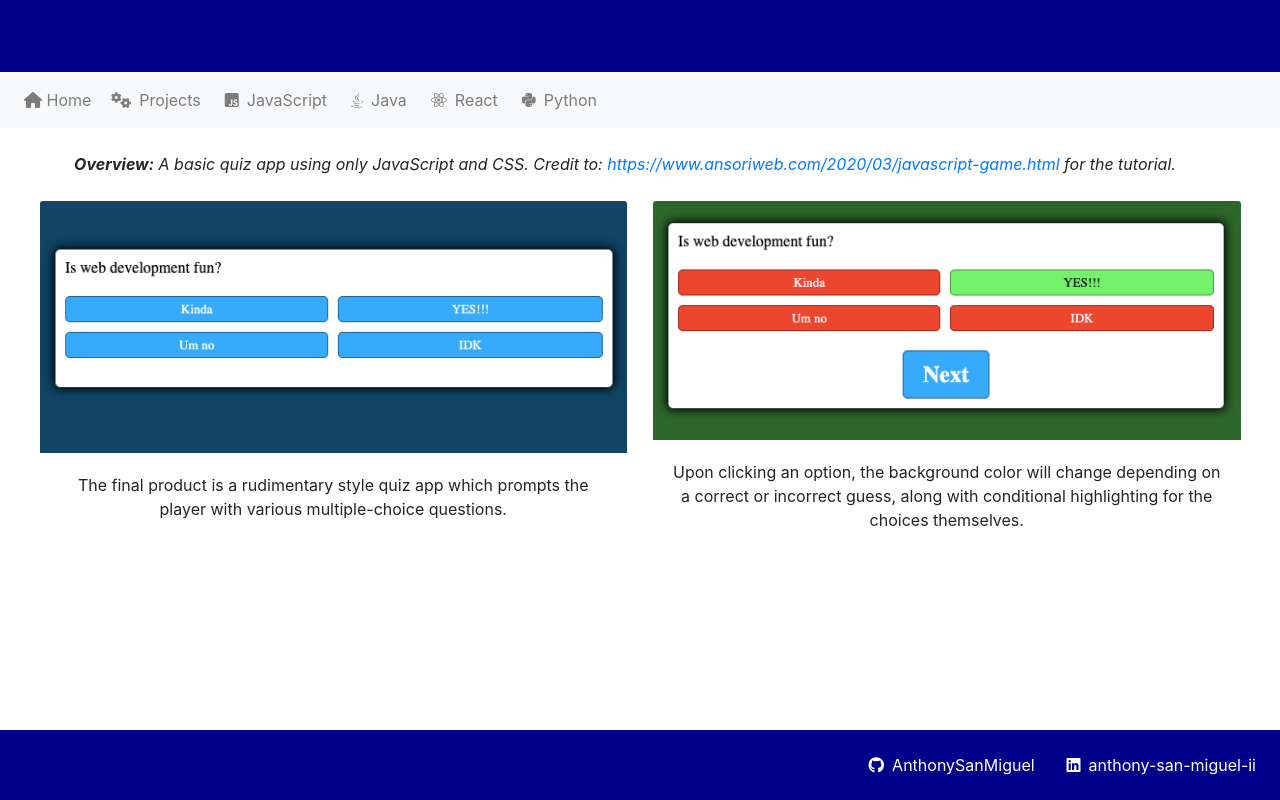
After one commit to AnthonySanMiguel/codeup-spring-exercises, a Spring Boot app: page /js_quiz_app/js_quiz_app in a window 1280 px wide. The commit adds this page. Run offline with Spring Boot 4, Linux system fonts and the light colour scheme; the visitor is signed in with stand-in values (Sample User, id 1); some of the project's set-up classes (security, data sources, template engines, error pages and the like) are left out, and stand-ins take their place; some libraries are stand-ins or nearby versions.

Commit message:
added javascript quiz app tutorial to site

```diff
--- a/src/main/java/com/codeup/springblogapp/SecurityConfiguration.java
+++ b/src/main/java/com/codeup/springblogapp/SecurityConfiguration.java
@@ -92,6 +92,7 @@ public class SecurityConfiguration extends WebSecurityConfigurerAdapter {
                         "react_aliens_go_home/react_aliens_go_home",
                         "flappy_bird/flappy_bird",
                         "/javascript_tetris/javascript_tetris",
+                        "/js_quiz_app/js_quiz_app",
                         "/login"
 // Enter Here ----->
                 )
--- /dev/null
+++ b/src/main/java/com/codeup/springblogapp/controllers/QuizAppController.java
@@ -0,0 +1,13 @@
+package com.codeup.springblogapp.controllers;
+
+import org.springframework.stereotype.Controller;
+import org.springframework.web.bind.annotation.*;
+
+@Controller
+public class QuizAppController {
+
+    @GetMapping("/js_quiz_app/js_quiz_app")
+    public String quizAppPage() {
+        return "/js_quiz_app/js_quiz_app";
+    }
+}
--- /dev/null
+++ b/src/main/resources/templates/js_quiz_app/js_quiz_app.html
@@ -0,0 +1,29 @@
+<!DOCTYPE html>
+<html lang="en" xmlns:th="http://www.thymeleaf.org">
+<head th:replace="partials/partials :: head"><title>Movie Database</title></head>
+<body>
+<div th:replace="partials/partials :: top_banner"></div>
+<div th:replace="partials/partials :: standard_nav"></div>
+<div class="container">
+    <div class="row" style="width: 100%;">
+        <p class="mx-auto mt-4 mb-4"><em><strong>Overview:</strong> A basic quiz app using only JavaScript and CSS. Credit to: <a href="https://www.ansoriweb.com/2020/03/javascript-game.html">https://www.ansoriweb.com/2020/03/javascript-game.html</a> for the tutorial.</em></p>
+    </div>
+</div>
+<div class="row justify-content-center mb-4">
+    <div class="card border-white" style="width: 45%">
+        <img class="card-img-top" src="/img/quiz_app_1.png" alt="...">
+        <div class="card-body">
+            <p class="card-text text-center">The final product is a rudimentary style quiz app which prompts the player with various multiple-choice questions.</p>
+        </div>
+    </div>
+    <div class="card ml-4 border-white" style="width: 45%">
+        <img class="card-img-top" src="/img/quiz_app_2.png" alt="...">
+        <div class="card-body">
+            <p class="card-text text-center">Upon clicking an option, the background color will change depending on a correct or incorrect guess, along with conditional highlighting for the choices themselves.</p>
+        </div>
+    </div>
+</div>
+<div th:replace="partials/partials :: footer_nav"></div>
+<div th:replace="partials/partials :: footer"></div>
+</body>
+</html>
--- a/src/main/resources/templates/partials/partials.html
+++ b/src/main/resources/templates/partials/partials.html
@@ -63,6 +63,7 @@
                             <a class="dropdown-item" href="/exoplanet/exoplanet"><i class="fas fa-satellite-dish mr-2" sec:authorize="isAuthenticated()"></i>ExoPlanet Archive</a>
                             <a class="dropdown-item" href="/flappy_bird/flappy_bird"><i class="fab fa-earlybirds mr-2" sec:authorize="isAuthenticated()"></i>Flappy Bird</a>
                             <a class="dropdown-item" href="/javascript_tetris/javascript_tetris"><i class="fas fa-shapes mr-2" sec:authorize="isAuthenticated()"></i>Tetris</a>
+                            <a class="dropdown-item" href="/js_quiz_app/js_quiz_app"><i class="fas fa-question-circle mr-2" sec:authorize="isAuthenticated()"></i>Quiz Game</a>
                         </div>
                     </div>
                 </li>
```
Also changed, not shown: src/main/resources/static/img/quiz_app_1.png (added), src/main/resources/static/img/quiz_app_2.png (added).
